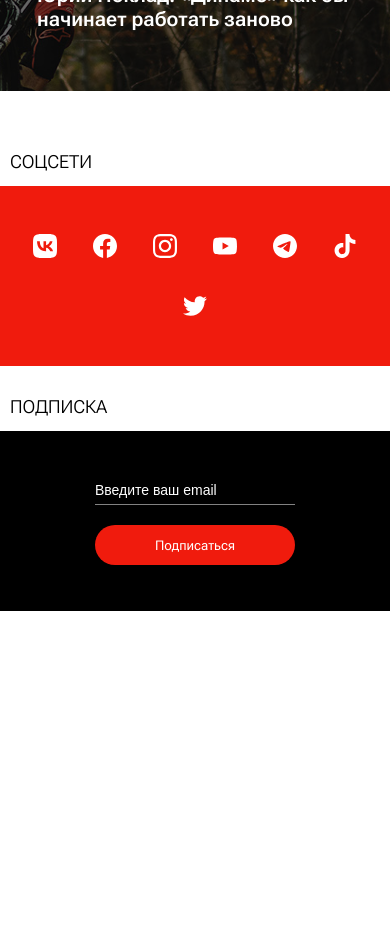
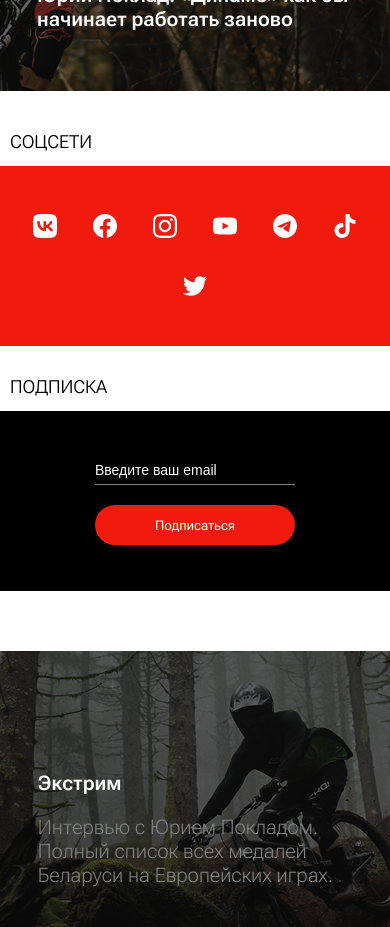
Before and after one commit to uuuuuwwwwwuuuuu/test_task, a React (Create React App) app: page / in a window 390 px wide. Shown: the part 4300-5227 px from the top of the page. Before the commit the page ends 4911 px from the top, so only its background shows below. Built offline with nearby package versions, Linux system fonts and the light colour scheme.

Commit message:
feat: adapted big new 2

```diff
--- a/src/components/app/App.tsx
+++ b/src/components/app/App.tsx
@@ -11,6 +11,7 @@ const App = () => {
             <News />
             <BigNew isHashTag={true} imgName='big-new' titleOrHashTag='болельщикам' info='Юрий Поклад: «Динамо» как бы начинает работать заново' />
             <FeedBack />
+            <BigNew isHashTag={false} imgName='big-new-2' titleOrHashTag='Экстрим' info='Интервью с Юрием Покладом. Полный список всех медалей Беларуси на Европейских играх.' />
         </div>
     );
 };
--- a/src/components/bigNew/BigNew.scss
+++ b/src/components/bigNew/BigNew.scss
@@ -63,10 +63,22 @@
     .big_new {
         height: 276px;
     }
+
+    .big_new_text {
+        font-size: 1.6rem;
+    }
 }
 
-@media screen and (max-width: 400px) {
+@media screen and (max-width: 500px) {
     .big_new_info_hash_tag {
         font-size: 2rem;
     }
+
+    .big_new_title {
+        font-size: 2rem;
+    }
+
+    .big_new_text {
+        font-size: 1.4rem;
+    }
 }
--- a/src/components/bigNew/BigNew.tsx
+++ b/src/components/bigNew/BigNew.tsx
@@ -1,5 +1,6 @@
-import { FC } from 'react';
+import { FC, useEffect, useState } from 'react';
 import './BigNew.scss';
+import useScreenSize from '../../dtectScreenSIze';
 
 interface BigNewProps {
     isHashTag: boolean;
@@ -8,10 +9,51 @@ interface BigNewProps {
     info: string
 }
 
+interface CalcOffsetOptions {
+    currentScreenSize: number
+    options: {
+        maxScreenSize: number;
+        minScreenSize: number;
+        maxOffsetValue: number;
+        minOffsetValue: number;
+    }
+
+}
+
+const calcOffset = (params: CalcOffsetOptions) => {
+    const {maxOffsetValue, maxScreenSize, minOffsetValue, minScreenSize} = params.options
+    const angularСoeficent = (maxOffsetValue - minOffsetValue) / (maxScreenSize - minScreenSize);
+    const offsetValue = maxOffsetValue - angularСoeficent * maxScreenSize
+    return angularСoeficent * params.currentScreenSize + offsetValue;
+
+}
+
 const BigNew: FC<BigNewProps> = ({isHashTag, imgName, titleOrHashTag, info}) => {
+    const screenWidth = useScreenSize().width;
+
+    const [offset, setOffset] = useState(125);
+
+    useEffect(() => {
+        if (screenWidth >= 1920) {
+            setOffset(125);
+        } else if (screenWidth <= 1920 && screenWidth >= 300) {
+            setOffset(calcOffset({
+                currentScreenSize: screenWidth,
+                options: {
+                    maxScreenSize: 1920,
+                    minScreenSize: 400,
+                    maxOffsetValue: 125,
+                    minOffsetValue: 0
+                }
+            }));
+        } else {
+            setOffset(0);
+        }
+    }, [screenWidth])
+
     return (
         <div className='big_new' style={{backgroundImage: `url(${process.env.PUBLIC_URL}/img/${imgName}.png)`}} >
-            <div className='big_new_text' style={{width: !isHashTag ? 400 : '', right: !isHashTag ? 155 : 0}}>
+            <div className='big_new_text' style={{width: !isHashTag ? 400 : '', right: !isHashTag ? offset : 0}}>
                 {
                     isHashTag ? <span className='big_new_hash_tag'>#{titleOrHashTag}</span> : <span className='big_new_title'>{titleOrHashTag}</span>
                 }
--- a/src/components/feedback/FeedBack.scss
+++ b/src/components/feedback/FeedBack.scss
@@ -6,8 +6,7 @@
     justify-content: space-between;
     gap: 40px;
     height: 225px;
-    margin: 0 auto;
-    margin-top: 60px;
+    margin: 60px auto;
     padding: 0 10px;
 }
 
@@ -109,6 +108,7 @@
 @media screen and (max-width: 1000px) {
     .feed_back_wrapper {
         gap: 20px;
+        margin: 40px auto;
     }
 
     .subscribe_form {
@@ -165,4 +165,9 @@
     .feed_back_title {
         margin-left: 15px;
     }
+
+    .feed_back_wrapper {
+        margin-top: 30px;
+        margin-bottom: 50px;
+    }
 }
```
